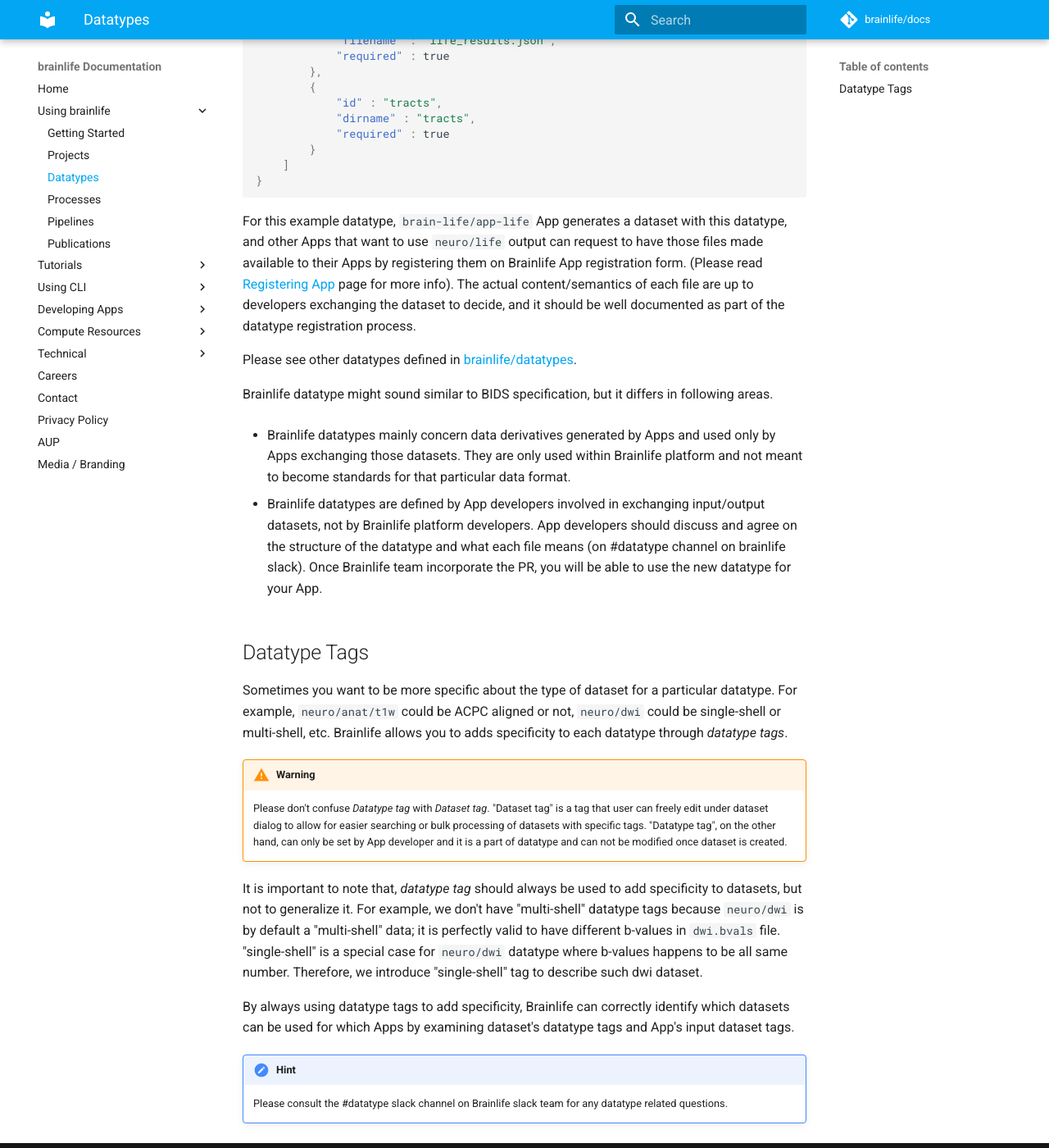
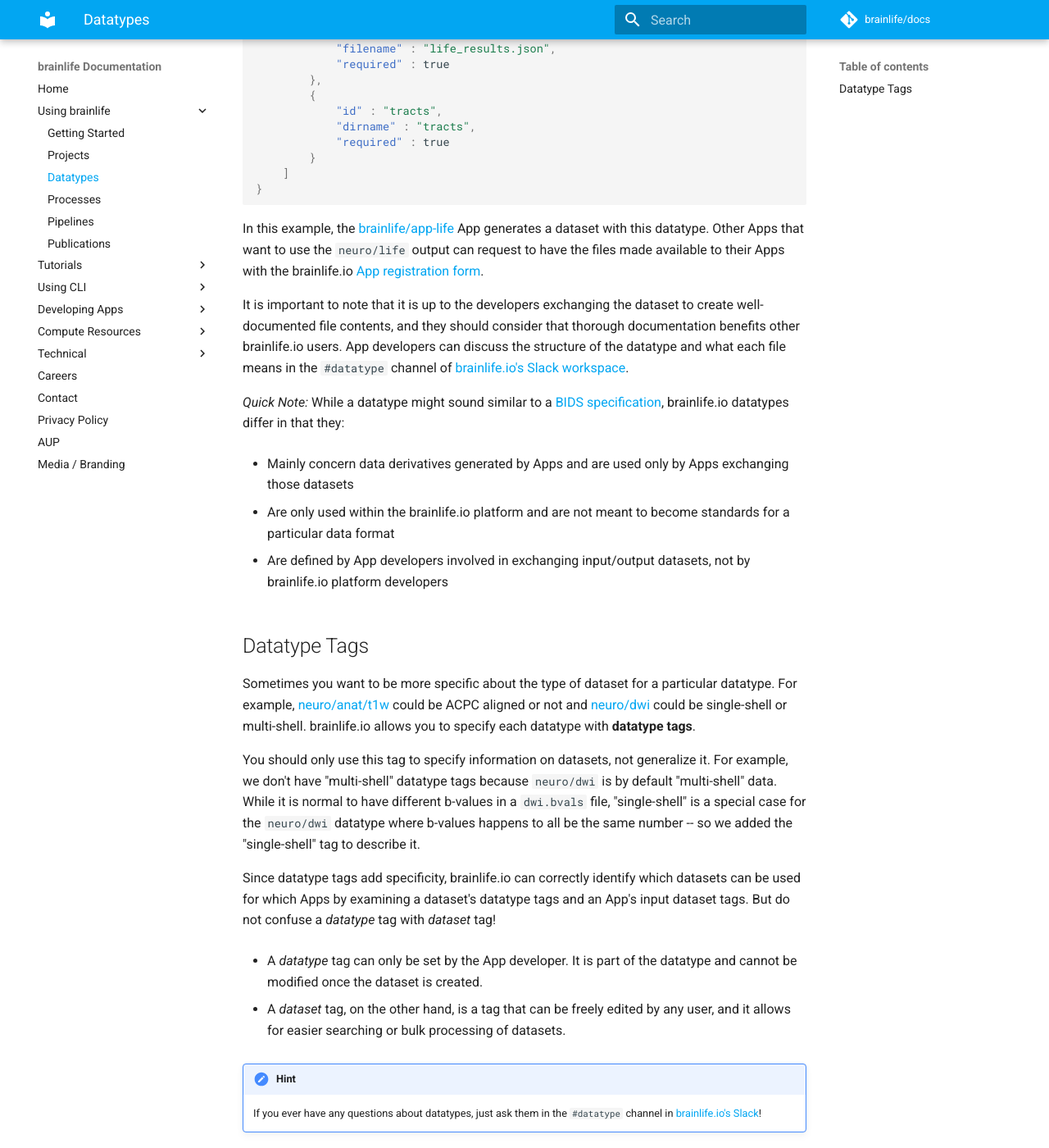
Before and after one commit to brainlife/docs, an MkDocs documentation site: the page built from docs/user/datatypes.md, in a window 1280 px wide and 1400 px high, scrolled down 802 px. Shown: the whole window at 82% size. Built offline with MkDocs 1.6.1 and Material for MkDocs 9.7.7, drawn with Linux system fonts in a browser that asks for light colours; comment, search, counter and statistics services are not loaded; some of the changed text lies outside the part shown.

Commit message:
edits for readability, fixes

````diff
--- a/docs/user/datatypes.md
+++ b/docs/user/datatypes.md
@@ -1,14 +1,12 @@
 # Datatypes
 
-> Please read [Tutorial / Datatypes](/docs/user/tutorial/#datatypes) first.
+As you learned in [Getting Started](https://brainlife.io/docs/user/started/#brainlifeio-terms-to-know), brainlife.io Apps exchange data through `datatypes`. We are now going to cover datatypes in-depth in this section -- you can check out all of the brainlife.io [datatpyes here](https://brainlife.io/docs/user/datatypes/).
 
-Brainlife Apps exchange data through `datatypes`.
+The screenshot below shows you a dataype. Each datatype consists of a `name`, `description`, and a list of `files` that define the datatype's structure.
 
 ![resources](/docs/img/datatypes.png)
 
-Each datatype consists of `name`, `description`, and a list of files (or directories) that define the overall structure of the datatype.
-
-For example, the following is a datatype definition for `neuro/life` datatype.
+The example below shows the datatype definition for the [neuro/life datatype](https://brainlife.io/datatype/58d15eaee13a50849b258844):
 
 ```json
 {
@@ -36,26 +34,29 @@
 }
 ```
 
-For this example datatype, `brain-life/app-life` App generates a dataset with this datatype, and other Apps that want to use `neuro/life` output can request to have those files made available to their Apps by registering them on Brainlife App registration form. (Please read [Registering App](/docs/apps/register/) page for more info). The actual content/semantics of each file are up to developers exchanging the dataset to decide, and it should be well documented as part of the datatype registration process.
+In this example, the [brainlife/app-life](https://brainlife.io/app/5baa44b1d0be8b002776b8f7) App generates a dataset with this datatype. Other Apps that want to use the `neuro/life` output can request to have the files made available to their Apps with the brainlife.io [App registration form](https://brainlife.io/docs/apps/register/).
 
-Please see other datatypes defined in [brainlife/datatypes](https://brainlife.io/datatypes).
+It is important to note that it is up to the developers exchanging the dataset to create well-documented file contents, and they should consider that thorough documentation benefits other brainlife.io users. App developers can discuss the structure of the datatype and what each file means in the `#datatype` channel of [brainlife.io's Slack workspace](https://brainlife-inviter.herokuapp.com/).
 
-Brainlife datatype might sound similar to BIDS specification, but it differs in following areas.
+_Quick Note:_ While a datatype might sound similar to a [BIDS specification](https://bids-specification.readthedocs.io/en/stable/), brainlife.io datatypes differ in that they:
 
-* Brainlife datatypes mainly concern data derivatives generated by Apps and used only by Apps exchanging those datasets. They are only used within Brainlife platform and not meant to become standards for that particular data format.
+* Mainly concern data derivatives generated by Apps and are used only by Apps exchanging those datasets
 
-* Brainlife datatypes are defined by App developers involved in exchanging input/output datasets, not by Brainlife platform developers. App developers should discuss and agree on the structure of the datatype and what each file means (on #datatype channel on brainlife slack). Once Brainlife team incorporate the PR, you will be able to use the new datatype for your App.
+* Are only used within the brainlife.io platform and are not meant to become standards for a particular data format
+
+* Are defined by App developers involved in exchanging input/output datasets, not by brainlife.io platform developers
 
 ## Datatype Tags
 
-Sometimes you want to be more specific about the type of dataset for a particular datatype. For example, `neuro/anat/t1w` could be ACPC aligned or not, `neuro/dwi` could be single-shell or multi-shell, etc. Brainlife allows you to adds specificity to each datatype through *datatype tags*.
+Sometimes you want to be more specific about the type of dataset for a particular datatype. For example, [neuro/anat/t1w](https://brainlife.io/datatype/58c33bcee13a50849b25879a) could be ACPC aligned or not and [neuro/dwi](https://brainlife.io/datatype/58c33c5fe13a50849b25879b) could be single-shell or multi-shell. brainlife.io allows you to specify each datatype with **datatype tags**.
 
-!!! warning
-    Please don't confuse *Datatype tag* with *Dataset tag*. "Dataset tag" is a tag that user can freely edit under dataset dialog to allow for easier searching or bulk processing of datasets with specific tags. "Datatype tag", on the other hand, can only be set by App developer and it is a part of datatype and can not be modified once dataset is created.
+You should only use this tag to specify information on datasets, not generalize it. For example, we don't have "multi-shell" datatype tags because `neuro/dwi` is by default "multi-shell" data. While it is normal to have different b-values in a `dwi.bvals` file, "single-shell" is a special case for the `neuro/dwi` datatype where b-values happens to all be the same number -- so we added the "single-shell" tag to describe it.
 
-It is important to note that, *datatype tag* should always be used to add specificity to datasets, but not to generalize it. For example, we don't have "multi-shell" datatype tags because `neuro/dwi` is by default a "multi-shell" data; it is perfectly valid to have different b-values in `dwi.bvals` file. "single-shell" is a special case for `neuro/dwi` datatype where b-values happens to be all same number. Therefore, we introduce "single-shell" tag to describe such dwi dataset.
+Since datatype tags add specificity, brainlife.io can correctly identify which datasets can be used for which Apps by examining a dataset's datatype tags and an App's input dataset tags. But do not confuse a *datatype* tag with *dataset* tag!
 
-By always using datatype tags to add specificity, Brainlife can correctly identify which datasets can be used for which Apps by examining dataset's datatype tags and App's input dataset tags.
+* A *datatype* tag can only be set by the App developer. It is part of the datatype and cannot be modified once the dataset is created.
+
+* A *dataset* tag, on the other hand, is a tag that can be freely edited by any user, and it allows for easier searching or bulk processing of datasets.
 
 !!! hint
-    Please consult the #datatype slack channel on Brainlife slack team for any datatype related questions.
+    If you ever have any questions about datatypes, just ask them in the `#datatype` channel in [brainlife.io's Slack](https://brainlife-inviter.herokuapp.com/)!
````
